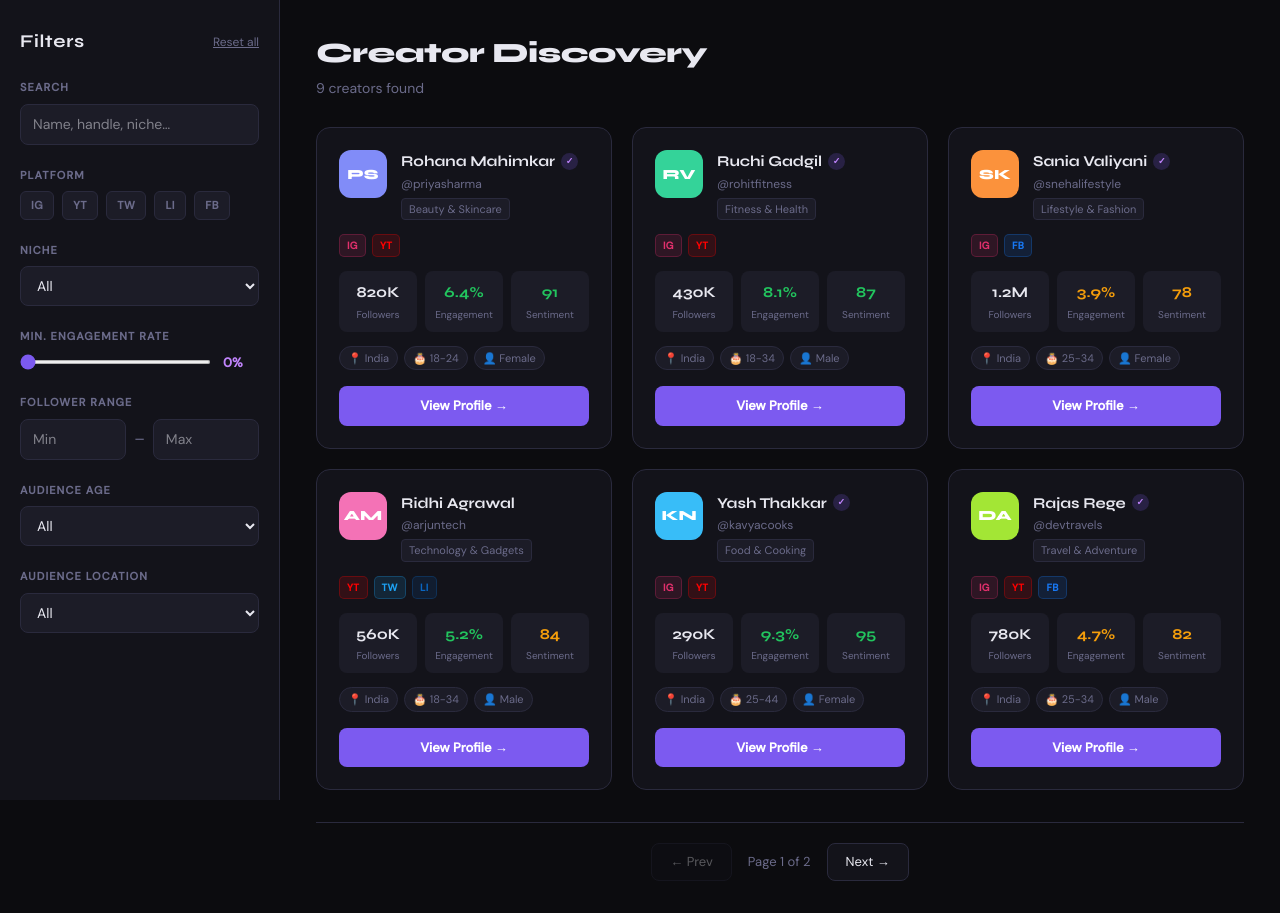
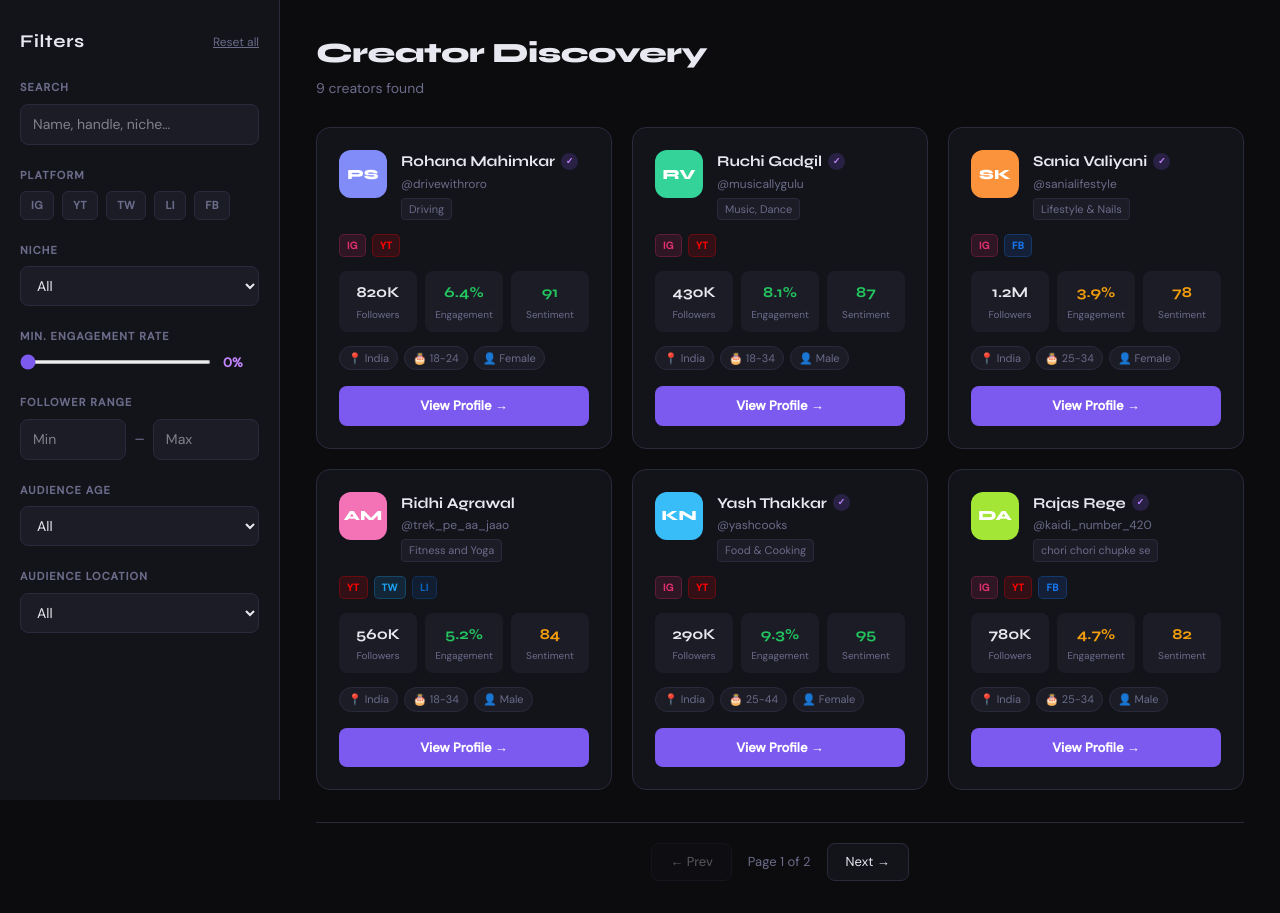
Before and after one commit to ruchiigadgil/RSR_SE, a Next.js app: page / in a window 1280 px wide. Built offline with nearby package versions, Linux system fonts and the light colour scheme.

Commit message:
Update page.tsx

```diff
--- a/app/page.tsx
+++ b/app/page.tsx
@@ -28,10 +28,10 @@ const MOCK_CREATORS: Creator[] = [
   {
     id: 1,
     name: "Rohana Mahimkar",
-    handle: "@priyasharma",
+    handle: "@drivewithroro",
     avatar: "PS",
     platforms: ["Instagram", "YouTube"],
-    niche: "Beauty & Skincare",
+    niche: "Driving",
     followers: 820000,
     engagementRate: 6.4,
     audienceLocation: "India",
@@ -44,10 +44,10 @@ const MOCK_CREATORS: Creator[] = [
   {
     id: 2,
     name: "Ruchi Gadgil",
-    handle: "@rohitfitness",
+    handle: "@musicallygulu",
     avatar: "RV",
     platforms: ["Instagram", "YouTube"],
-    niche: "Fitness & Health",
+    niche: "Music, Dance",
     followers: 430000,
     engagementRate: 8.1,
     audienceLocation: "India",
@@ -60,10 +60,10 @@ const MOCK_CREATORS: Creator[] = [
   {
     id: 3,
     name: "Sania Valiyani",
-    handle: "@snehalifestyle",
+    handle: "@sanialifestyle",
     avatar: "SK",
     platforms: ["Instagram", "Facebook"],
-    niche: "Lifestyle & Fashion",
+    niche: "Lifestyle & Nails",
     followers: 1200000,
     engagementRate: 3.9,
     audienceLocation: "India",
@@ -76,10 +76,10 @@ const MOCK_CREATORS: Creator[] = [
   {
     id: 4,
     name: "Ridhi Agrawal",
-    handle: "@arjuntech",
+    handle: "@trek_pe_aa_jaao",
     avatar: "AM",
     platforms: ["YouTube", "Twitter", "LinkedIn"],
-    niche: "Technology & Gadgets",
+    niche: "Fitness and Yoga",
     followers: 560000,
     engagementRate: 5.2,
     audienceLocation: "India",
@@ -92,7 +92,7 @@ const MOCK_CREATORS: Creator[] = [
   {
     id: 5,
     name: "Yash Thakkar",
-    handle: "@kavyacooks",
+    handle: "@yashcooks",
     avatar: "KN",
     platforms: ["Instagram", "YouTube"],
     niche: "Food & Cooking",
@@ -108,10 +108,10 @@ const MOCK_CREATORS: Creator[] = [
   {
     id: 6,
     name: "Rajas Rege",
-    handle: "@devtravels",
+    handle: "@kaidi_number_420",
     avatar: "DA",
     platforms: ["Instagram", "YouTube", "Facebook"],
-    niche: "Travel & Adventure",
+    niche: "chori chori chupke se",
     followers: 780000,
     engagementRate: 4.7,
     audienceLocation: "India",
@@ -124,10 +124,10 @@ const MOCK_CREATORS: Creator[] = [
   {
     id: 7,
     name: "Rishi Panchal",
-    handle: "@ishabooks",
+    handle: "@bhaadmeijaao",
     avatar: "IR",
     platforms: ["Instagram", "Twitter"],
-    niche: "Books & Education",
+    niche: "I am the almighty",
     followers: 145000,
     engagementRate: 11.2,
     audienceLocation: "India",
@@ -140,10 +140,10 @@ const MOCK_CREATORS: Creator[] = [
   {
     id: 8,
     name: "Sachhidananda Mahapatro",
-    handle: "@manishgaming",
+    handle: "@soo_jaao_bhai",
     avatar: "MD",
     platforms: ["YouTube", "Twitter"],
-    niche: "Gaming & Esports",
+    niche: "Cooding",
     followers: 2100000,
     engagementRate: 2.8,
     audienceLocation: "India",
@@ -155,11 +155,11 @@ const MOCK_CREATORS: Creator[] = [
   },
   {
     id: 9,
-    name: "Gargee Sowani",
-    handle: "@riyawellness",
+    name: "John Smith",
+    handle: "@cant_think",
     avatar: "RJ",
     platforms: ["Instagram"],
-    niche: "Wellness & Yoga",
+    niche: "I don't know",
     followers: 320000,
     engagementRate: 7.6,
     audienceLocation: "India",
```
